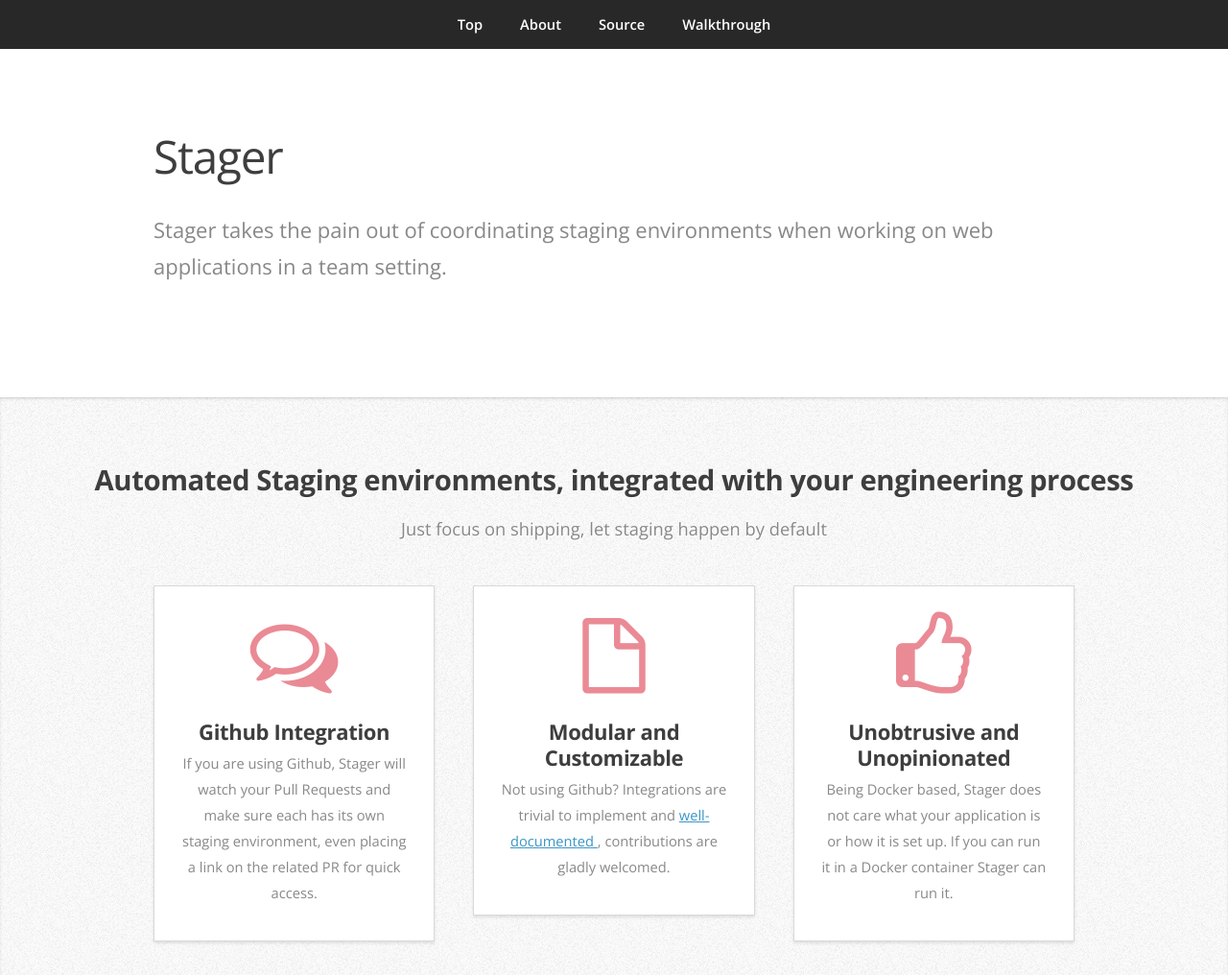
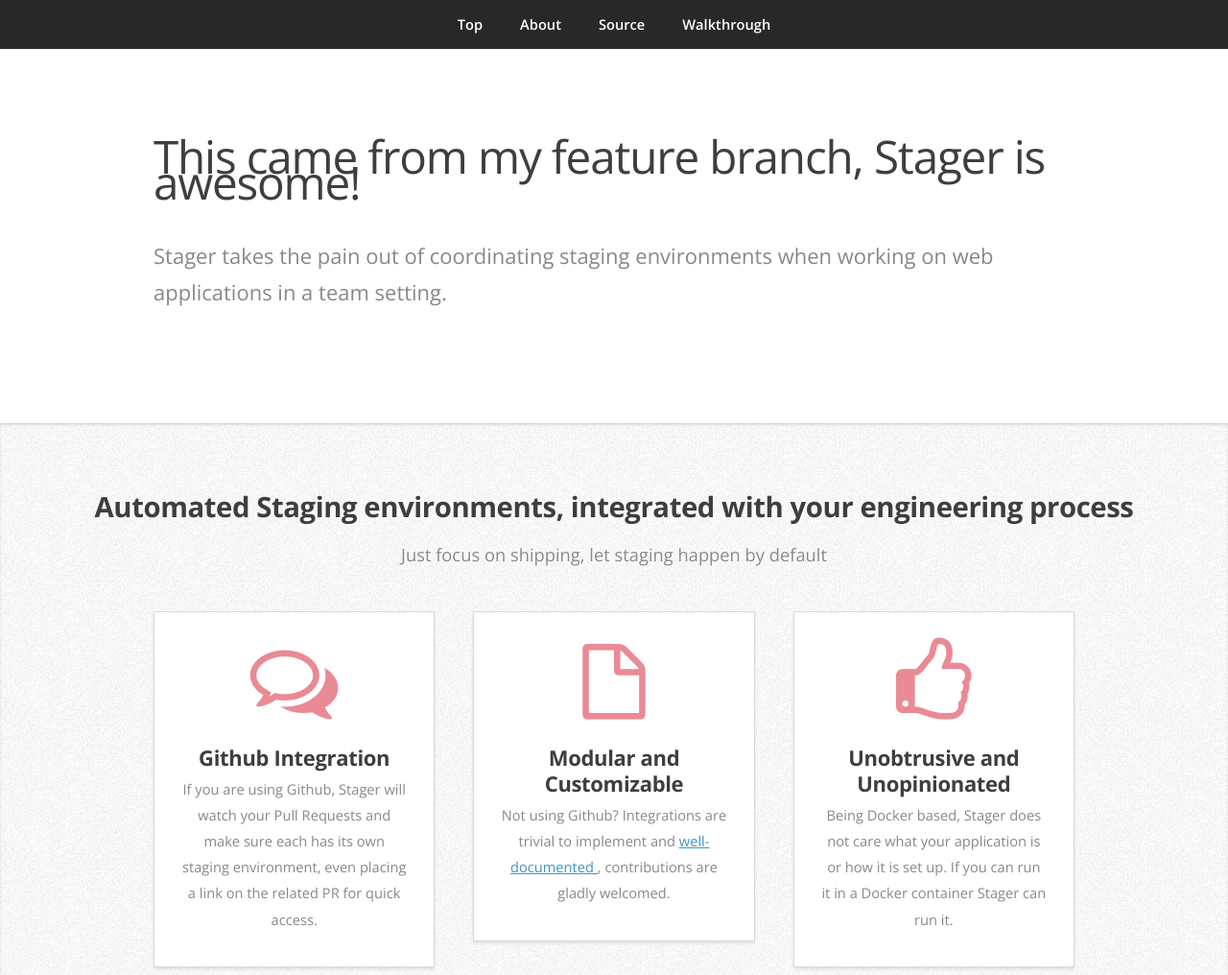
Before and after one commit to beezee/stager-demo, a plain HTML site: page index.html in a window 1280 px wide. Shown: the top 1016 px of the page at 96% size. Drawn offline with nearby package versions, Linux system fonts and the light colour scheme.

Commit message:
test stager

```diff
--- a/index.html
+++ b/index.html
@@ -41,7 +41,7 @@
 					<div class="row">
 						<div class="12u">
 							<header>
-								<h1>Stager</h1>
+								<h1>This came from my feature branch, Stager is awesome!</h1>
 							</header>
 							<p>Stager takes the pain out of coordinating staging environments when working on web applications in a team setting.</p>
 						</div>
```
